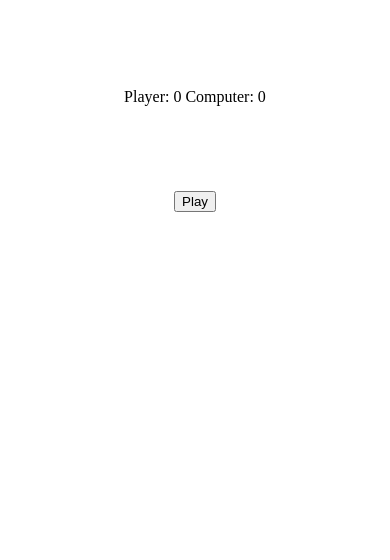
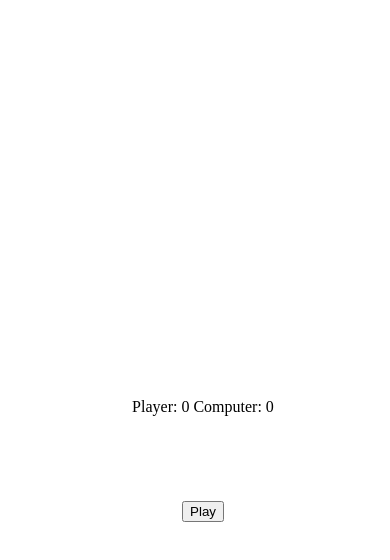
Before and after one commit to TommyJu/rock-paper-scissors, a plain HTML site: page index.html in a window 390 px wide. Drawn offline with Linux system fonts and the light colour scheme.

Commit message:
Add meta data for mobile compatibility

```diff
--- a/index.html
+++ b/index.html
@@ -1,6 +1,9 @@
 <!DOCTYPE html>
 <html>
     <head>
+        <meta charset="UTF-8">
+        <meta name="viewport" content="width=device-width, initial-scale=1.0">
+        <meta http-equiv="X-UA-Compatible" content="ie=edge">
         <title>Rock Paper Scissors</title>
         <link rel="stylesheet" href="style.css">
     </head>
--- a/style.css
+++ b/style.css
@@ -3,6 +3,8 @@
 }
 
 body {
+    height: 100vh;
+    width: 100vw;
     display: flex;
     flex-direction: column;
     justify-content: center;
```
